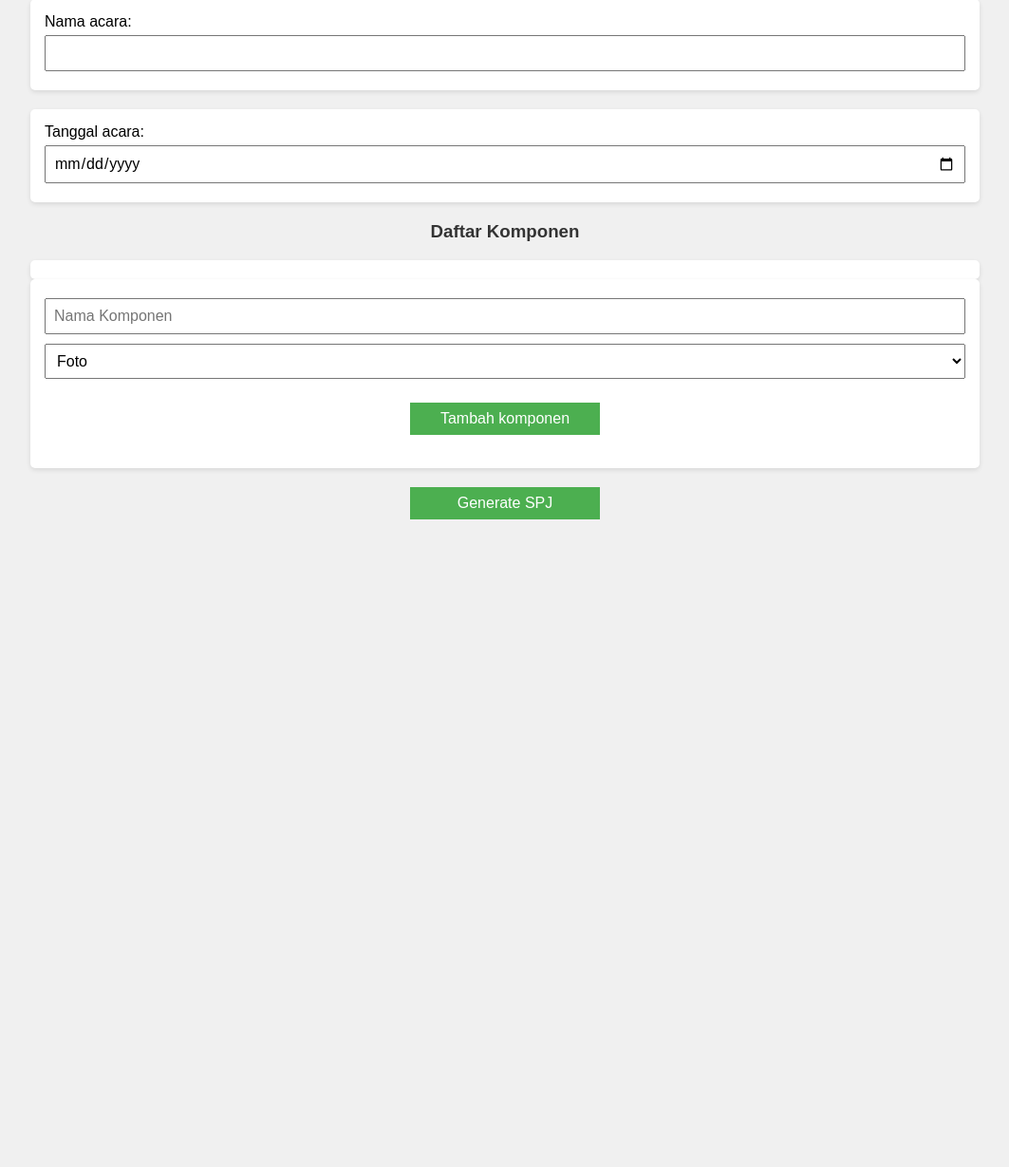
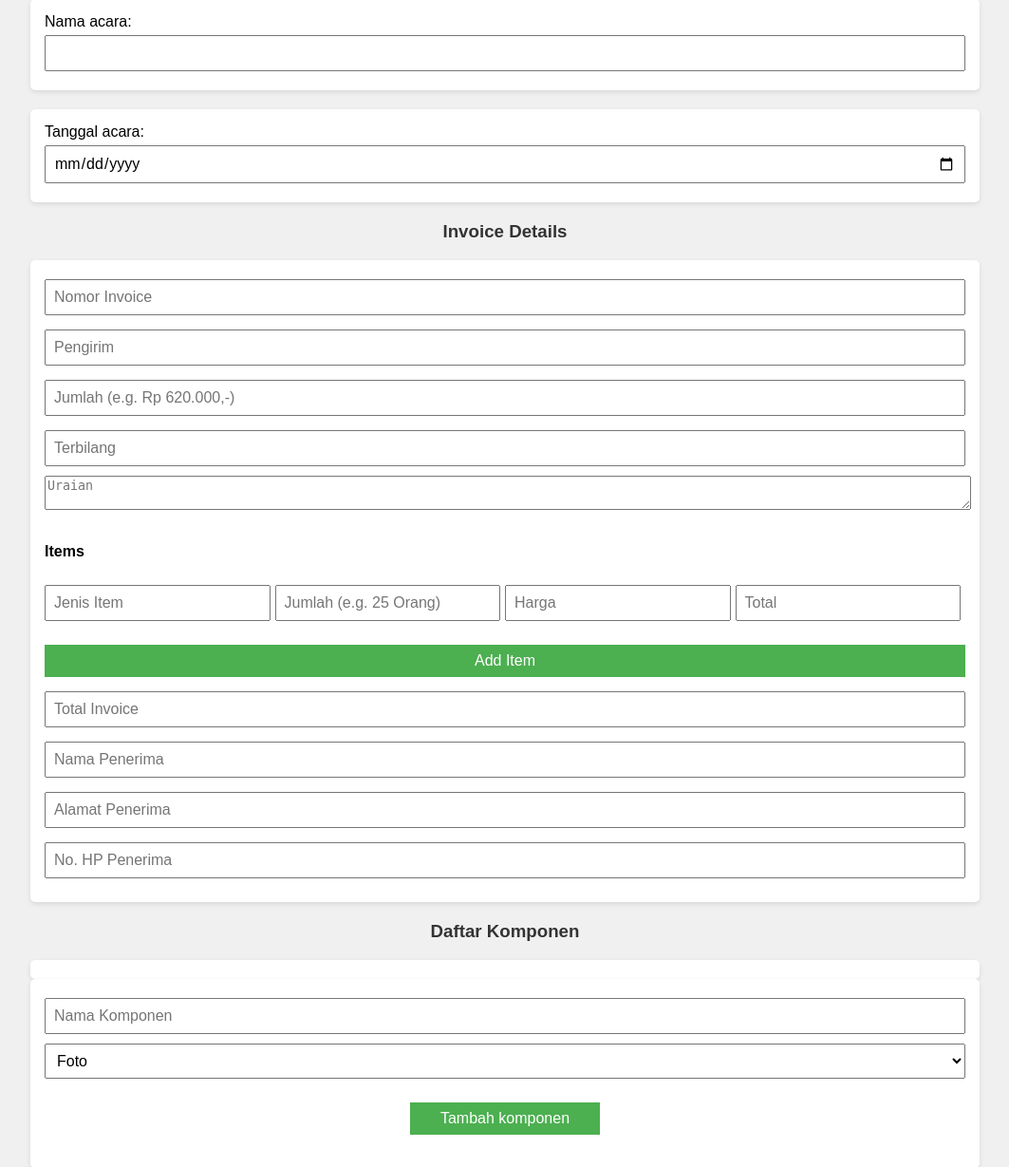
Before and after one commit to miguroi/spj-generator, a Flask app: page / in a window 1280 px wide. Shown: the part 149-1378 px from the top of the page at 95% size, without its empty margins (108-1171 px from the left). Before the commit the page ends 696 px from the top, so only its background shows below. Run offline with Flask 3, Linux system fonts and the light colour scheme; some libraries are stand-ins or nearby versions.

Commit message:
improvement

```diff
--- a/app.py
+++ b/app.py
@@ -151,6 +151,7 @@ def generate_spj():
     template_name = request.form.get('templateName')
     date = request.form.get('tanggalAcara')
     files = request.files.getlist('files')
+    invoice_data = json.loads(request.form.get('invoiceData'))
 
     if not template_name or not date or not files:
         return jsonify({'error': 'Missing required data'}), 400
@@ -161,38 +162,7 @@ def generate_spj():
         return jsonify({'error': 'No valid files to process'}), 400
 
     try:
-        # Generate invoice
-        invoice_data = {
-            "nomor": "016",  # You may want to generate this dynamically
-            "pengirim": "Sekretaris PPS Desa Tegalgondo",
-            "jumlah": "Rp 620.000,-",
-            "terbilang": "Enam Ratus Dua Puluh Ribu Rupiah",
-            "uraian": f"Pembelian konsumsi dalam rangka {template_name} pada Tanggal {date} di Balai Desa Tegalgondo",
-            "item": [
-                {
-                    "order": 1,
-                    "type": "Konsumsi Peserta",
-                    "quant": "25 Orang",
-                    "price": "20.000",
-                    "total": "500.000"
-                },
-                {
-                    "order": 2,
-                    "type": "Konsumsi Panitia",
-                    "quant": "25 Orang",
-                    "price": "20.000",
-                    "total": "500.000"
-                }
-            ],
-            "iotal": "1.000.000",
-            "tempatTanggal": f"Tegalgondo, {date}",
-            "penerima": {
-                "nama": "AAA Kitchen",
-                "alamat": "Desa Tegalgondo",
-                "noHP": "08113666018"
-            }
-        }
-
+        # Generate invoice using the data from the frontend
         invoice_path = generate_invoice(invoice_data)
 
         # Add the generated invoice to the list of files to process
--- a/static/js/script.js
+++ b/static/js/script.js
@@ -1,8 +1,14 @@
 let components = [];
 let sortable;
+let invoiceItems = [];
 
 document.addEventListener('DOMContentLoaded', function() {
     console.log('DOM fully loaded and parsed');
+    const addInvoiceItemBtn = document.getElementById('add-invoice-item');
+    if (addInvoiceItemBtn) {
+        addInvoiceItemBtn.addEventListener('click', addInvoiceItem);
+    }
+
     initializeApp();
 });
 
@@ -162,6 +168,50 @@ function handleFileUpload(event, index) {
     }
 }
 
+function addInvoiceItem() {
+    const invoiceItemsContainer = document.getElementById('invoice-items');
+    const newItem = document.createElement('div');
+    newItem.className = 'invoice-item';
+    newItem.innerHTML = `
+        <input type="text" class="item-type" placeholder="Jenis Item">
+        <input type="text" class="item-quantity" placeholder="Jumlah (e.g. 25 Orang)">
+        <input type="text" class="item-price" placeholder="Harga">
+        <input type="text" class="item-total" placeholder="Total">
+        <button class="remove-item">Remove</button>
+    `;
+    invoiceItemsContainer.appendChild(newItem);
+
+    newItem.querySelector('.remove-item').addEventListener('click', function() {
+        invoiceItemsContainer.removeChild(newItem);
+    });
+}
+
+function getInvoiceData() {
+    const invoiceItems = Array.from(document.querySelectorAll('.invoice-item')).map((item, index) => ({
+        order: index + 1,
+        type: item.querySelector('.item-type').value,
+        quant: item.querySelector('.item-quantity').value,
+        price: item.querySelector('.item-price').value,
+        total: item.querySelector('.item-total').value
+    }));
+
+    return {
+        nomor: document.getElementById('invoice-number').value,
+        pengirim: document.getElementById('invoice-sender').value,
+        jumlah: document.getElementById('invoice-amount').value,
+        terbilang: document.getElementById('invoice-amount-words').value,
+        uraian: document.getElementById('invoice-description').value,
+        item: invoiceItems,
+        iotal: document.getElementById('invoice-total').value,
+        tempatTanggal: `Tegalgondo, ${document.getElementById('date').value}`,
+        penerima: {
+            nama: document.getElementById('invoice-recipient-name').value,
+            alamat: document.getElementById('invoice-recipient-address').value,
+            noHP: document.getElementById('invoice-recipient-phone').value
+        }
+    };
+}
+
 function generateSPJ() {
     console.log('Generating SPJ');
     const templateName = document.getElementById('template-name').value;
@@ -188,6 +238,7 @@ function generateSPJ() {
     const formData = new FormData();
     formData.append('templateName', templateName);
     formData.append('tanggalAcara', tanggalAcara);
+    formData.append('invoiceData', JSON.stringify(getInvoiceData()));
 
     components.forEach((component, index) => {
         if (component.file) {
--- a/static/styles.css
+++ b/static/styles.css
@@ -118,3 +118,40 @@ button:hover {
         margin-top: 10px;
     }
 }
+
+#invoice-form {
+    background-color: white;
+    padding: 15px;
+    margin-bottom: 20px;
+    border-radius: 5px;
+    box-shadow: 0 2px 5px rgba(0,0,0,0.1);
+}
+
+#invoice-form input,
+#invoice-form textarea {
+    width: 100%;
+    margin-bottom: 10px;
+}
+
+.invoice-item {
+    display: flex;
+    margin-bottom: 10px;
+}
+
+.invoice-item input {
+    flex: 1;
+    margin-right: 5px;
+}
+
+.invoice-item button {
+    background-color: #ff4444;
+    color: white;
+    border: none;
+    padding: 5px 10px;
+    border-radius: 3px;
+    cursor: pointer;
+}
+
+#add-invoice-item {
+    margin-bottom: 10px;
+}
--- a/templates/index.html
+++ b/templates/index.html
@@ -20,6 +20,29 @@
         <input type="date" id="date" required>
     </div>
 
+    <h3>Invoice Details</h3>
+<div id="invoice-form">
+    <input type="text" id="invoice-number" placeholder="Nomor Invoice">
+    <input type="text" id="invoice-sender" placeholder="Pengirim">
+    <input type="text" id="invoice-amount" placeholder="Jumlah (e.g. Rp 620.000,-)">
+    <input type="text" id="invoice-amount-words" placeholder="Terbilang">
+    <textarea id="invoice-description" placeholder="Uraian"></textarea>
+    <h4>Items</h4>
+    <div id="invoice-items">
+        <div class="invoice-item">
+            <input type="text" class="item-type" placeholder="Jenis Item">
+            <input type="text" class="item-quantity" placeholder="Jumlah (e.g. 25 Orang)">
+            <input type="text" class="item-price" placeholder="Harga">
+            <input type="text" class="item-total" placeholder="Total">
+        </div>
+    </div>
+    <button id="add-invoice-item">Add Item</button>
+    <input type="text" id="invoice-total" placeholder="Total Invoice">
+    <input type="text" id="invoice-recipient-name" placeholder="Nama Penerima">
+    <input type="text" id="invoice-recipient-address" placeholder="Alamat Penerima">
+    <input type="text" id="invoice-recipient-phone" placeholder="No. HP Penerima">
+</div>
+
     <h3>Daftar Komponen</h3>
     <div id="components-list"></div>
 
```
